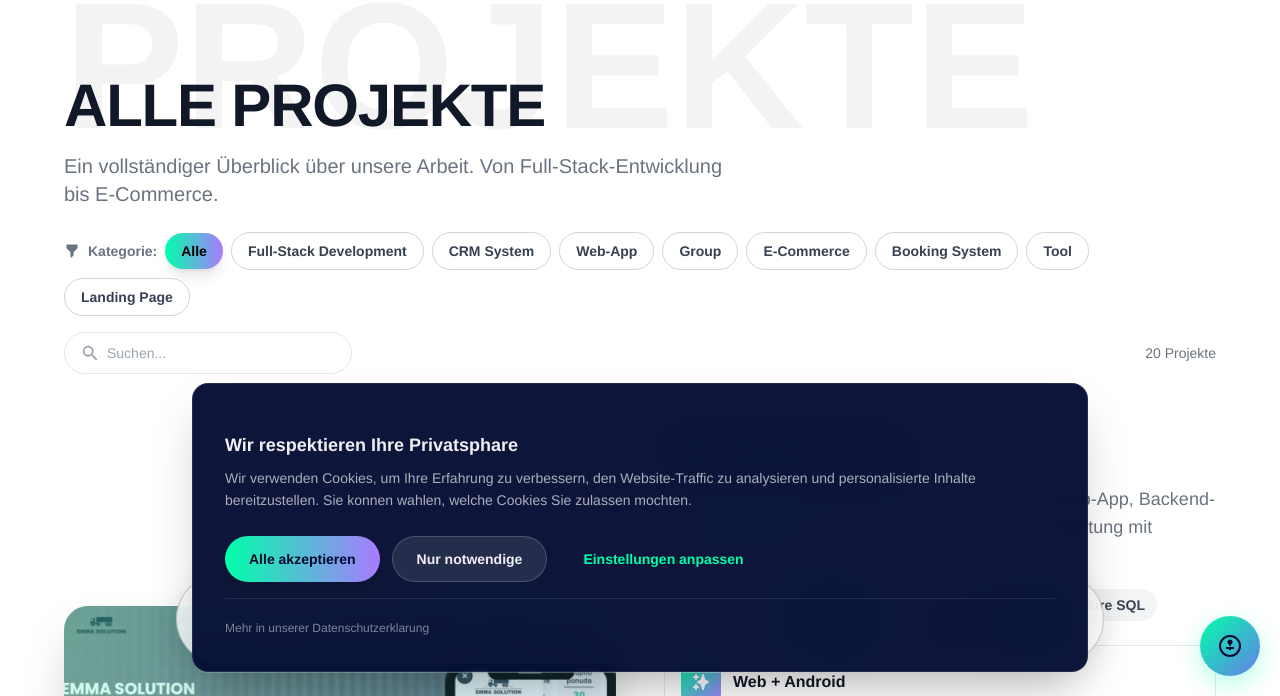
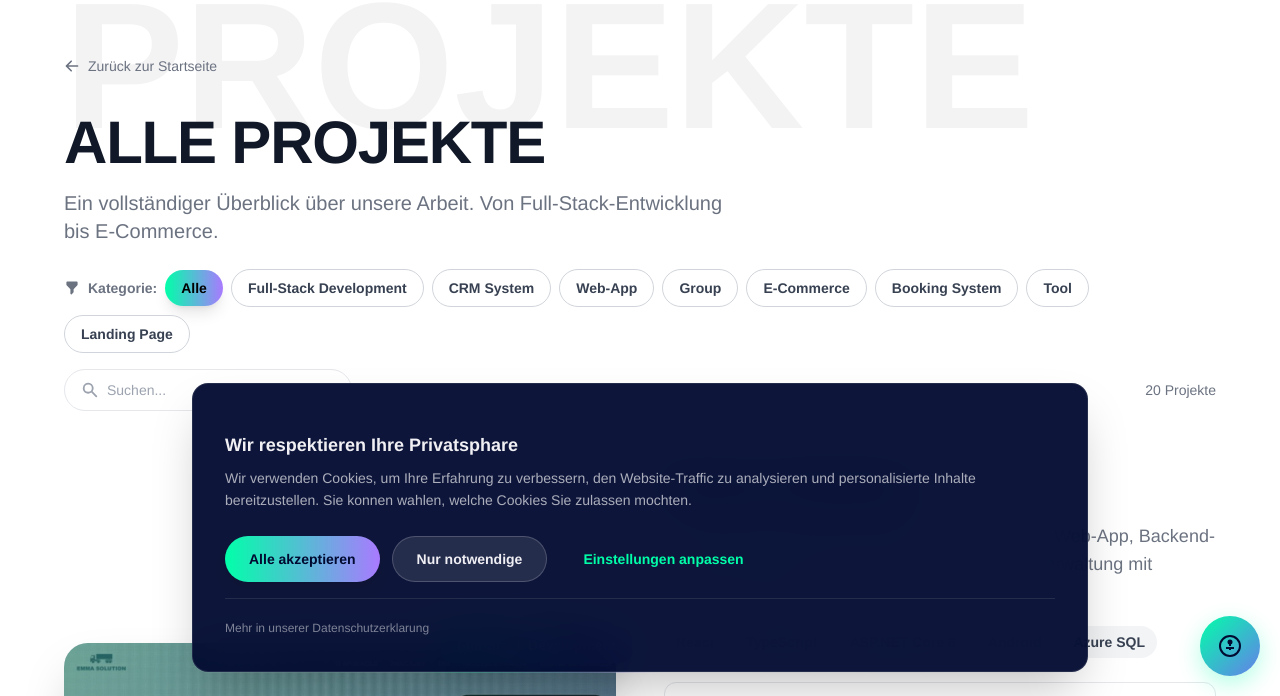
Before and after one commit to DevBerkcan/gentlegroup, a Next.js app: page /projects in a window 1280 px wide. Shown: the part 104-800 px from the top of the page. Built offline with nearby package versions, Linux system fonts and the light colour scheme.

Commit message:
Fix all projects nav bar

```diff
--- a/app/(site)/projects/page.tsx
+++ /dev/null
@@ -1,15 +0,0 @@
-// app/(site)/projects/page.tsx
-import AllProjects from '@/components/AllProjects'
-import type { Metadata } from 'next'
-
-export const metadata: Metadata = {
-  title: 'Alle Projekte',
-  description: 'Entdecken Sie alle Projekte von Gentle Group – von Full-Stack-Entwicklung über E-Commerce bis hin zu KI-Integration.',
-  alternates: {
-    canonical: '/projects',
-  },
-}
-
-export default function ProjectsPage() {
-  return <AllProjects />
-}
--- /dev/null
+++ b/app/projects/page.tsx
@@ -0,0 +1,16 @@
+'use client'
+
+import { useRouter } from 'next/navigation'
+import { motion } from 'framer-motion'
+import { HiArrowLeft } from 'react-icons/hi'
+import AllProjects from '@/components/AllProjects'
+
+export default function ProjectsPage() {
+  const router = useRouter()
+
+  return (
+    <>
+      <AllProjects />
+    </>
+  )
+}
--- a/components/AllProjects.tsx
+++ b/components/AllProjects.tsx
@@ -2,9 +2,10 @@
 
 import { motion, AnimatePresence } from 'framer-motion'
 import React, { useRef, useState } from 'react'
-import { HiExternalLink, HiSearch, HiX, HiArrowRight, HiSparkles, HiFilter } from 'react-icons/hi'
+import { HiExternalLink, HiSearch, HiX, HiArrowRight, HiSparkles, HiFilter, HiArrowLeft } from 'react-icons/hi'
 import Image from 'next/image'
 import { useTheme } from '@/contexts/ThemeContext'
+import Link from 'next/link'
 
 type Category = 'Alle' | 'Full-Stack Development' | 'CRM System' | 'Web-App' | 'Group' | 'E-Commerce' | 'Booking System' | 'Tool' | 'Landing Page'
 
@@ -125,7 +126,7 @@ const projects: Project[] = [
     tags: ['React', 'Vite', 'Node.js', 'MySQL', 'Android', 'iOS', 'Cloudflare', 'cPanel'],
     color: 'from-aquamarine to-tropical-indigo',
     image: '/teretnjaci.png',
-    url: 'https://teretnjaci.ba',
+    url: null,
     imagePosition: 'object-top',
     highlights: ['Web-App mit React + Vite', 'Node.js Backend auf cPanel', 'MySQL Datenbank', 'Android-App live im Store', 'iOS-App live im Store', 'Admin-Portal für Beiträge', 'Frontend auf Cloudflare'],
     stats: { platform: 'Web + Android + iOS', backend: 'Node.js + MySQL', frontend: 'Cloudflare' },
@@ -445,6 +446,23 @@ const AllProjects = () => {
 
       <div className="relative z-10 max-w-[1400px] mx-auto px-4 sm:px-8 lg:px-16">
         <motion.div
+          initial={{ opacity: 0, x: -16 }}
+          animate={{ opacity: 1, x: 0 }}
+          transition={{ duration: 0.5 }}
+          className="mb-8"
+        >
+          <Link href="/">
+            <motion.span
+              whileHover={{ x: -4 }}
+              className={`inline-flex items-center gap-2 ${subTextColor} hover:text-aquamarine transition-colors duration-300 text-sm cursor-pointer`}
+            >
+              <HiArrowLeft className="w-4 h-4" />
+              Zurück zur Startseite
+            </motion.span>
+          </Link>
+        </motion.div>
+
+        <motion.div
           initial={{ opacity: 0, x: -30 }}
           animate={{ opacity: 1, x: 0 }}
           transition={{ duration: 0.6 }}
```
